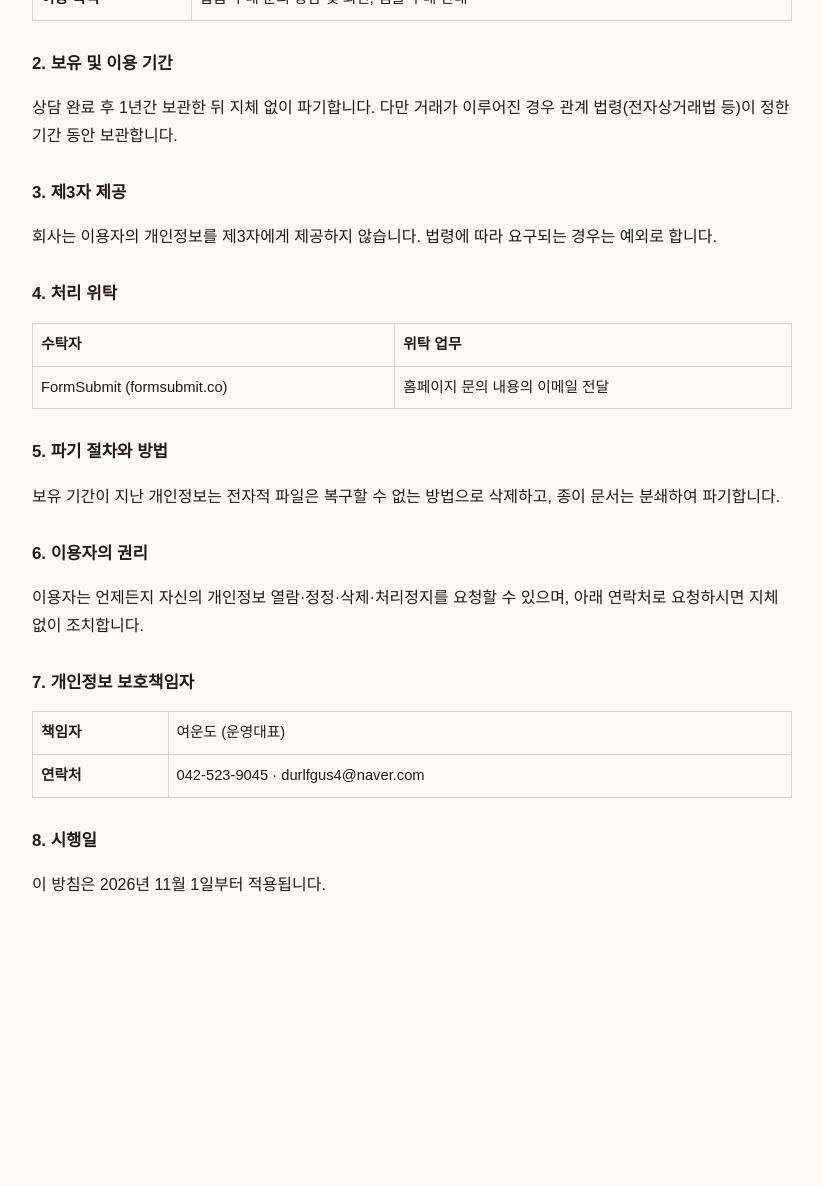
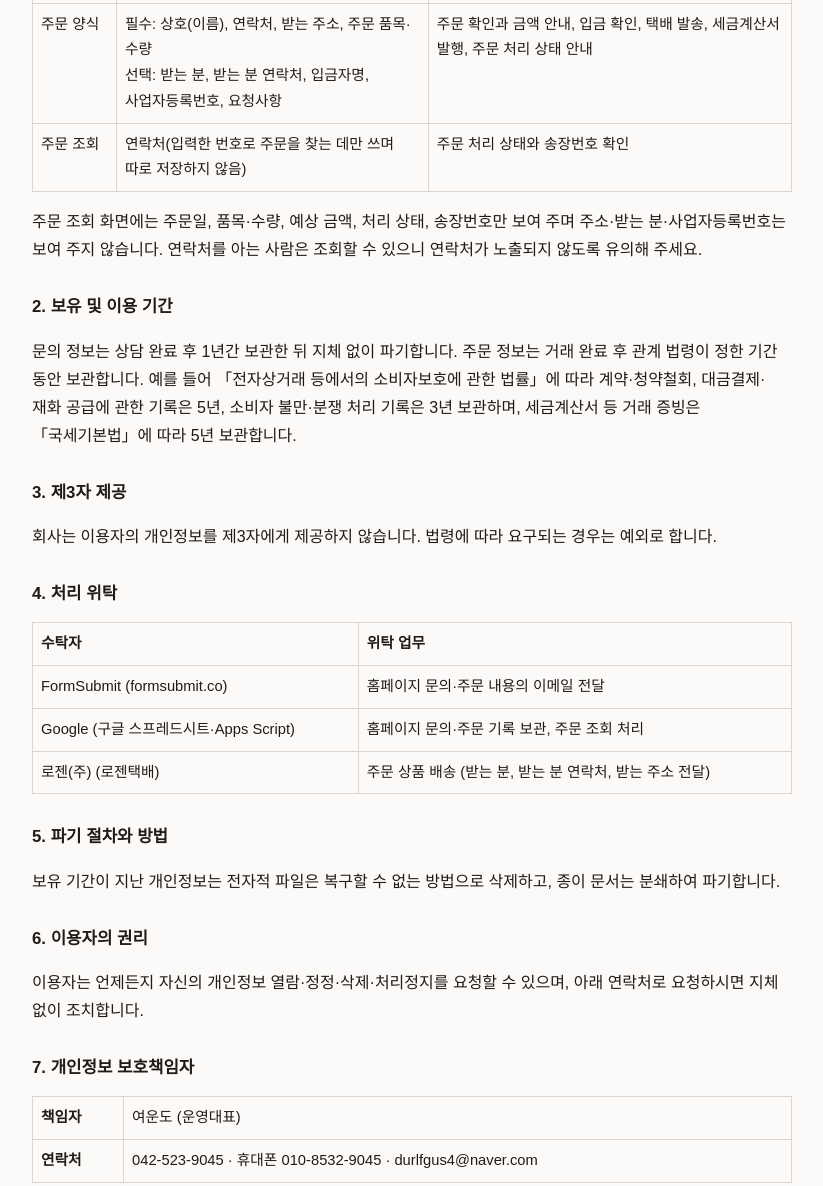
Before and after one commit to durlfgus4-del/jangsufood-site, a plain HTML site: page privacy.html in a window 1280 px wide. Shown: the part 399-1585 px from the top of the page, without its empty margins (228-1051 px from the left). Before the commit the page ends 1354 px from the top, so only its background shows below. Drawn offline with Linux system fonts and the light colour scheme.

Commit message:
개인정보처리방침에 주문·주문 조회·위탁(구글·로젠) 반영
Co-Authored-By: Claude Opus 5.5 <noreply@anthropic.com>
Claude-Session: https://claude.ai/code/session_01GuwqKRtrTnkzh8wKbVFequ

```diff
--- a/privacy.html
+++ b/privacy.html
@@ -10,19 +10,19 @@ a{color:#8E2F1C}table{border-collapse:collapse;width:100%;font-size:.92rem}td,th
 <h1>개인정보처리방침</h1>
 <p>장수식품(이하 '회사')은 「개인정보 보호법」에 따라 이용자의 개인정보를 보호하고 관련 고충을 원활하게 처리하기 위해 다음과 같이 개인정보처리방침을 둡니다.</p>
 <h2>1. 수집 항목과 목적</h2>
-<table><tr><th>수집 항목</th><td>상호(이름), 연락처, 지역, 업종, 문의 내용</td></tr><tr><th>수집 방법</th><td>홈페이지 납품 문의 양식</td></tr><tr><th>이용 목적</th><td>납품·구매 문의 상담 및 회신, 샘플 구매 안내</td></tr></table>
+<table><tr><th>구분</th><th>수집 항목</th><th>이용 목적</th></tr><tr><td>납품 문의 양식</td><td>상호(이름), 연락처, 지역, 업종, 문의 내용</td><td>납품·구매 문의 상담 및 회신, 단가표·샘플 구매 안내</td></tr><tr><td>주문 양식</td><td>필수: 상호(이름), 연락처, 받는 주소, 주문 품목·수량<br>선택: 받는 분, 받는 분 연락처, 입금자명, 사업자등록번호, 요청사항</td><td>주문 확인과 금액 안내, 입금 확인, 택배 발송, 세금계산서 발행, 주문 처리 상태 안내</td></tr><tr><td>주문 조회</td><td>연락처(입력한 번호로 주문을 찾는 데만 쓰며 따로 저장하지 않음)</td><td>주문 처리 상태와 송장번호 확인</td></tr></table><p>주문 조회 화면에는 주문일, 품목·수량, 예상 금액, 처리 상태, 송장번호만 보여 주며 주소·받는 분·사업자등록번호는 보여 주지 않습니다. 연락처를 아는 사람은 조회할 수 있으니 연락처가 노출되지 않도록 유의해 주세요.</p>
 <h2>2. 보유 및 이용 기간</h2>
-<p>상담 완료 후 1년간 보관한 뒤 지체 없이 파기합니다. 다만 거래가 이루어진 경우 관계 법령(전자상거래법 등)이 정한 기간 동안 보관합니다.</p>
+<p>문의 정보는 상담 완료 후 1년간 보관한 뒤 지체 없이 파기합니다. 주문 정보는 거래 완료 후 관계 법령이 정한 기간 동안 보관합니다. 예를 들어 「전자상거래 등에서의 소비자보호에 관한 법률」에 따라 계약·청약철회, 대금결제·재화 공급에 관한 기록은 5년, 소비자 불만·분쟁 처리 기록은 3년 보관하며, 세금계산서 등 거래 증빙은 「국세기본법」에 따라 5년 보관합니다.</p>
 <h2>3. 제3자 제공</h2>
 <p>회사는 이용자의 개인정보를 제3자에게 제공하지 않습니다. 법령에 따라 요구되는 경우는 예외로 합니다.</p>
 <h2>4. 처리 위탁</h2>
-<table><tr><th>수탁자</th><th>위탁 업무</th></tr><tr><td>FormSubmit (formsubmit.co)</td><td>홈페이지 문의 내용의 이메일 전달</td></tr></table>
+<table><tr><th>수탁자</th><th>위탁 업무</th></tr><tr><td>FormSubmit (formsubmit.co)</td><td>홈페이지 문의·주문 내용의 이메일 전달</td></tr><tr><td>Google (구글 스프레드시트·Apps Script)</td><td>홈페이지 문의·주문 기록 보관, 주문 조회 처리</td></tr><tr><td>로젠(주) (로젠택배)</td><td>주문 상품 배송 (받는 분, 받는 분 연락처, 받는 주소 전달)</td></tr></table>
 <h2>5. 파기 절차와 방법</h2>
 <p>보유 기간이 지난 개인정보는 전자적 파일은 복구할 수 없는 방법으로 삭제하고, 종이 문서는 분쇄하여 파기합니다.</p>
 <h2>6. 이용자의 권리</h2>
 <p>이용자는 언제든지 자신의 개인정보 열람·정정·삭제·처리정지를 요청할 수 있으며, 아래 연락처로 요청하시면 지체 없이 조치합니다.</p>
 <h2>7. 개인정보 보호책임자</h2>
-<table><tr><th>책임자</th><td>여운도 (운영대표)</td></tr><tr><th>연락처</th><td>042-523-9045 · durlfgus4@naver.com</td></tr></table>
+<table><tr><th>책임자</th><td>여운도 (운영대표)</td></tr><tr><th>연락처</th><td>042-523-9045 · 휴대폰 010-8532-9045 · durlfgus4@naver.com</td></tr></table>
 <h2>8. 시행일</h2>
-<p>이 방침은 2026년 11월 1일부터 적용됩니다.</p>
+<p>이 방침은 2026년 11월 21일부터 적용됩니다. (이전 방침: 2026년 11월 1일 ~ 11월 20일 적용, 홈페이지 주문·주문 조회 항목 추가로 변경)</p>
 </main></body></html>
```
